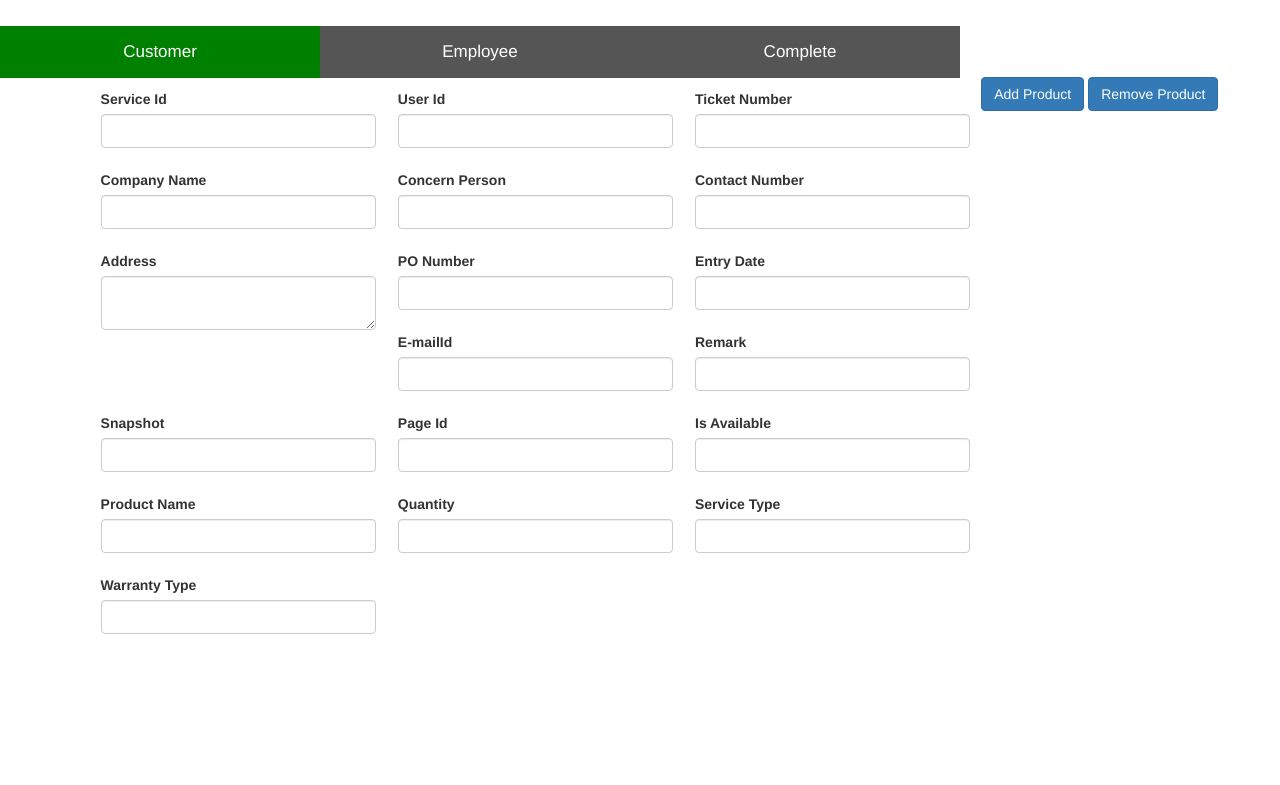
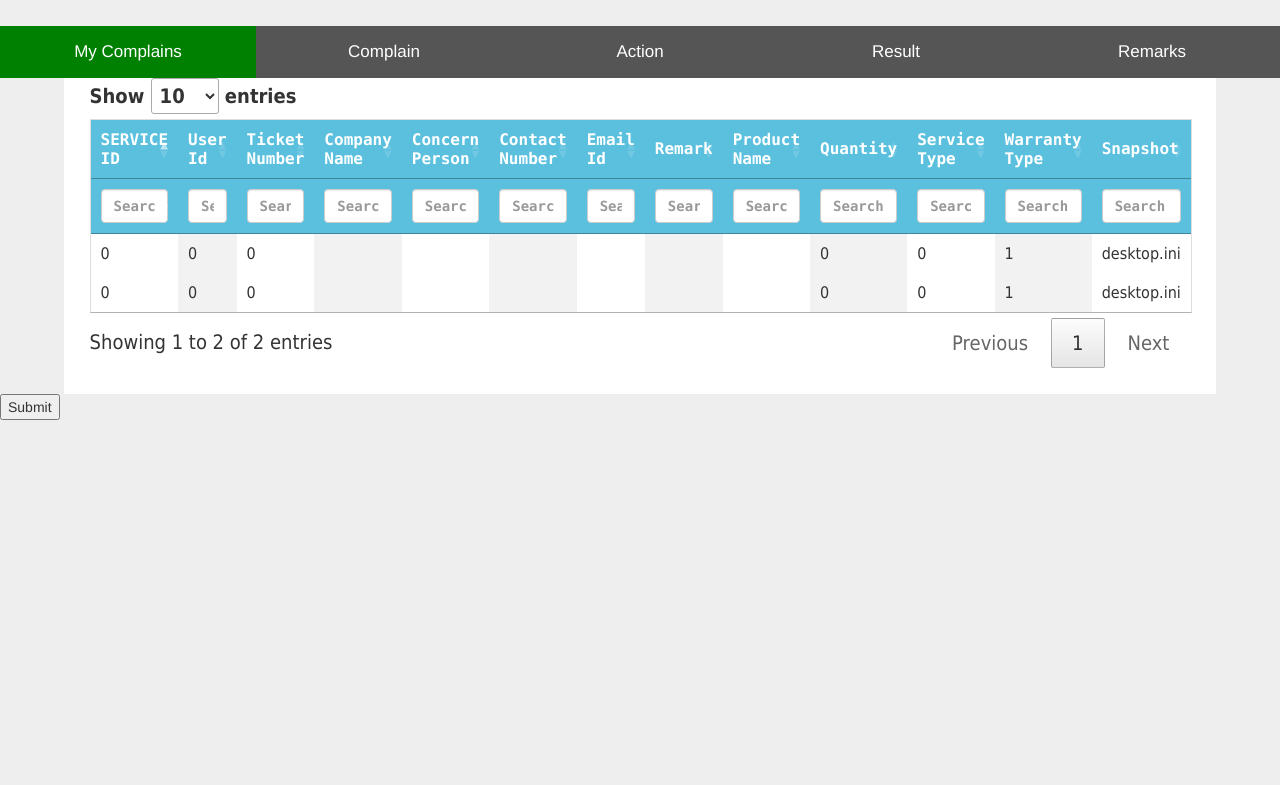
Before and after one commit to CharulBhanawat13/CRM, a PHP site: page /controllers/services.php in a window 1280 px wide. Shown: the top 785 px of the page. Run offline with PHP 8.4, Linux system fonts and the light colour scheme; data comes from the database, SQL or seed files in the repository; both versions use the stored data as it was after the commit; some libraries are stand-ins or nearby versions.

Commit message:
SRM changes

```diff
--- a/SRM/controllers/services.php
+++ b/SRM/controllers/services.php
@@ -9,74 +9,135 @@
     <script src="https://ajax.googleapis.com/ajax/libs/jquery/3.5.1/jquery.min.js"></script>
     <script src="https://maxcdn.bootstrapcdn.com/bootstrap/3.4.1/js/bootstrap.min.js"></script>
     <link rel="stylesheet" href="../css/theme.css">
+    <script src="https://cdn.datatables.net/1.10.22/js/jquery.dataTables.min.js"></script>
+
+    <link rel="stylesheet" href="https://cdn.datatables.net/1.10.22/css/jquery.dataTables.min.css">
 
 </head>
-<body>
-<button class="tablink" onclick="openPage('customer', this, 'green')" id="defaultOpen">Customer</button>
-<button class="tablink" onclick="openPage('employee', this, 'green')">Employee</button>
-<button class="tablink" onclick="openPage('complete', this, 'green')">Complete</button>
+<body style="background-color: rgb(238, 238, 238)">
+<button class="tablink" onclick="openPage('myComplains', this, 'green')" id="defaultOpen">My Complains</button>
+<button class="tablink" onclick="openPage('complain', this, 'green')">Complain</button>
+<button class="tablink" onclick="openPage('action', this, 'green')">Action</button>                                                                                       </button>
+<button class="tablink" onclick="openPage('result', this, 'green')">Result</button>
+<button class="tablink" onclick="openPage('remarks', this, 'green')">Remarks</button>
+<form method="post" action="saveServiceData.php">
+        <div id="myComplains" class="container-large">
+            <?php
+            include ('../db_connection.php');
+            $conn=OpenCon();
+            $sql="Select * from tbl_service";
+            $result = mysqli_query($conn, $sql);
+            echo "<table id='serviceTable'  name='serviceTable' >
+            <thead>
+            <tr>
+            <th >SERVICE ID</th>
+            <th >User Id</th>
+            <th>Ticket Number</th>
+            <th>Company Name</th>
+            <th>Concern Person</th>
+            <th>Contact Number</th>
+            <th>Email Id</th>
+            <th>Remark</th>
+            <th>Product Name</th>
+            <th>Quantity</th>
+            <th>Service Type</th>
+            <th>Warranty Type</th>
+            <th>Snapshot</th>
+            </tr>
+            </thead>
+            <tbody>
+            ";
+            while ($row = mysqli_fetch_array($result, MYSQLI_ASSOC)) {
+                echo "<tr>";
+                echo "<td >" . $row['nserviceId'] . "</td>";
+                echo "<td >" . $row['nuserId'] . "</td>";
+                echo "<td >" . $row['nticketNo'] . "</td>";
+                echo "<td>" . $row['ccompanyName'] . "</td>";
+                echo "<td>" . $row['cconcernPerson'] . "</td>";
+                echo "<td>" . $row['ccontactNo'] . "</td>";
+                echo "<td>" . $row['cmailId'] . "</td>";
+                echo "<td>" . $row['cremark2'] . "</td>";
+                echo "<td>" . $row['cproductName'] . "</td>";
+                echo "<td>" . $row['nqty'] . "</td>";
+                echo "<td>" . $row['nserviceType1'] . "</td>";
+                echo "<td>" . $row['nwarrantyType1'] . "</td>";
+                echo "<td>" . $row['csnapshot'] . "</td>";
+
+                echo "</tr>";
+            }
+            echo "</tbody></table>";
+            CloseCon($conn);
+
+            ?>
+        </div>
 
 
-<div id='customer' class="container-large">
+        <div id='complain' class="container-large">
             <div class="grid">
-        <label>Service Id</label> <input type="text" class="form-control">
+                <label>Service Id</label> <input type="text" name="serviceId" class="form-control">
             </div>
             <div class="grid">
-        <label>User Id</label> <input type="text" class="form-control">
+                <label>User Id</label> <input type="text" name="userId" class="form-control">
             </div>
             <div class="grid">
-        <label>Ticket Number</label> <input type="text" class="form-control">
+                <label>Ticket Number</label> <input type="text" name="ticketNo" class="form-control">
             </div>
             <div class="grid">
-        <label>Company Name</label> <input type="text" class="form-control">
+                <label>Company Name</label> <input type="text" name="companyName" class="form-control">
             </div>
             <div class="grid">
-        <label>Concern Person</label><input type="text" class="form-control">
+                <label>Concern Person</label><input type="text" name="concernPerson" class="form-control">
             </div>
             <div class="grid">
-        <label>Contact Number</label><input type="text" class="form-control">
+                <label>Contact Number</label><input type="text" name="contactNumber" class="form-control">
             </div>
             <div class="grid">
-        <label>Address</label> <textarea  class="form-control"></textarea>
+                <label>Address</label> <textarea  name="address" class="form-control"></textarea>
 
             </div>
             <div class="grid">
-        <label>PO Number</label> <input type="text" class="form-control">
+                <label>PO Number</label> <input type="text" name="ponumber" class="form-control">
             </div>
             <div class="grid">
-        <label>Entry Date</label> <input type="text" class="form-control">
+                <label>Entry Date</label> <input type="date" id="entryDate" name="entryDate" class="form-control">
             </div>
             <div class="grid">
-        <label>E-mailId</label> <input type="text" class="form-control">
+                <label>E-mailId</label> <input type="text" name="emailId" class="form-control">
             </div>
             <div class="grid">
-        <label>Remark</label> <input type="text" class="form-control">
+                <label>Remark</label> <input type="text" name="remark" class="form-control">
             </div>
             <div class="grid">
-        <label>Snapshot</label> <input type="text" class="form-control">
+                <label>Snapshot</label> <input type="file" id="snapshot" name="snapshot">
+                <div id='filesizealert' style="color: red;display: none">File size must be under 500 kb</div>
+
             </div>
             <div class="grid">
-        <label>Page Id</label><input type="text" class="form-control">
+                <label>Is Available</label> <input type="text" name="isAvailable" class="form-control">
             </div>
             <div class="grid">
-        <label>Is Available</label> <input type="text" class="form-control">
+                <label>Product Name</label> <input type="text" name="productName" class="form-control">
             </div>
             <div class="grid">
-        <label>Product Name</label> <input type="text" class="form-control">
+                <label>Quantity</label> <input type="text" name="quantity" class="form-control">
             </div>
             <div class="grid">
-        <label>Quantity</label> <input type="text" class="form-control">
+                <label>Service Type</label> <input type="text" name="serviceType" class="form-control">
             </div>
             <div class="grid">
-        <label>Service Type</label> <input type="text" class="form-control">
-    </div>
-    <div class="grid">
-        <label>Warranty Type</label> <input type="text" class="form-control">
+                <label>Warranty Type</label> <select class="form-control" name="warranty1" id="warranty1">
+                    <option value="1">1 year warranty</option>
+                    <option value="2">2 year warranty</option>
+                    <option value="3">3 year warranty</option>
+                    <option value="4">4 year warranty</option>
+                    <option value="5">5 year warranty</option>
+
+                </select>
             </div>
 
+        </div>
 
-</div>
-<div id='employee' class="container-large">
+        <div id='action' class="container-large">
             <div class="grid">
                 <label>Employee Id</label> <input type="text" class="form-control">
             </div>
@@ -90,7 +151,7 @@
                 <label>Service Type 2</label><input type="text" class="form-control">
             </div>
             <div class="grid">
-        <label>Expiry Date</label> <input type="text" class="form-control">
+                <label>Expiry Date</label> <input type="date" class="form-control">
             </div>
             <div class="grid">
                 <label>Payment Mode</label> <input type="text" class="form-control">
@@ -102,22 +163,29 @@
                 <label>Exp Price</label> <input type="text" class="form-control">
             </div>
             <div class="grid">
-        <label>Warranty Type 2</label> <input type="text" class="form-control">
+                <label>Warranty Type 2</label> <select class="form-control" name="warranty2" id="warranty2">
+                    <option value="1">1 year warranty</option>
+                    <option value="2">2 year warranty</option>
+                    <option value="3">3 year warranty</option>
+                    <option value="4">4 year warranty</option>
+                    <option value="5">5 year warranty</option>
+
+                </select>
             </div>
             <div class="grid">
-        <label>Material Rec Date</label><input type="text" class="form-control">
+                <label>Material Rec Date</label><input type="date" class="form-control">
             </div>
             <div class="grid">
                 <label>Attendant By</label> <input type="text" class="form-control">
             </div>
             <div class="grid">
-        <label>Site Attend Date</label> <input type="text" class="form-control">
+                <label>Site Attend Date</label> <input type="date" class="form-control">
             </div>
             <div class="grid">
                 <label>Complain Status</label> <input type="text" class="form-control">
             </div>
         </div>
-    <div id="complete" class="container-large">
+        <div id="result" class="container-large">
                 <div class="grid">
                     <label>Employee Id</label> <input type="text" class="form-control">
                 </div>
@@ -131,13 +199,20 @@
                     <label>Recieve Quantity</label> <input type="text" class="form-control">
                 </div>
                 <div class="grid">
-            <label>Warranty Type 3</label> <input type="text" class="form-control">
+                    <label>Warranty Type 3</label> <select class="form-control" name="warranty3" id="warranty3">
+                        <option value="1">1 year warranty</option>
+                        <option value="2">2 year warranty</option>
+                        <option value="3">3 year warranty</option>
+                        <option value="4">4 year warranty</option>
+                        <option value="5">5 year warranty</option>
+
+                    </select>
                 </div>
                 <div class="grid">
                     <label>Fault Description</label><input type="text" class="form-control">
                 </div>
                 <div class="grid">
-            <label>Completion Date</label> <input type="text" class="form-control">
+                    <label>Completion Date</label> <input type="date" class="form-control">
                 </div>
                 <div class="grid">
                     <label>Remark 3</label> <input type="text" class="form-control">
@@ -145,19 +220,25 @@
                 <div class="grid">
                     <label>Billing Amount</label> <input type="text" class="form-control">
                 </div>
+
+
+            </div>
+        <div id="remarks" class="container-large">
             <div class="grid">
                 <label>Rating</label><input type="text" class="form-control">
             </div>
             <div class="grid">
                 <label>Remark By Customer</label><input type="text" class="form-control">
             </div>
-
         </div>
 
-</div>
-<button id="Add" class="btn btn-primary">Add Product</button>
-<button id="Remove" class="btn btn-primary">Remove Product</button>
-<div id="textboxDiv"></div>
+    <input type="submit" name="submit" value="Submit">
+
+
+</form>
+<!--<button id="Add" class="btn btn-primary">Add Product</button>-->
+<!--<button id="Remove" class="btn btn-primary">Remove Product</button>-->
+<!--<div id="textboxDiv"></div>-->
 </body>
 <script>
 
@@ -177,16 +258,59 @@
 
     // Get the element with id="defaultOpen" and click on it
     document.getElementById("defaultOpen").click();
+    Date.prototype.yyyymmdd = function() {
+        var yyyy = this.getFullYear().toString();
+        var mm = (this.getMonth()+1).toString(); // getMonth() is zero-based
+        var dd  = this.getDate().toString();
+        return yyyy + "-" + (mm[1]?mm:"0"+mm[0]) + "-" + (dd[1]?dd:"0"+dd[0]); // padding
+    };
+    var date = new Date();
+    document.getElementById('entryDate').value = date.yyyymmdd() ;
+    document.getElementById("entryDate").readOnly = true;
+
+    var uploadField = document.getElementById("snapshot");
+
+    uploadField.onchange = function() {
+        if(this.files[0].size > 500000){
+            alert("File is too big!");
+            this.value = "";
+            document.getElementById("filesizealert").style.display="block";
+        }else {
+            document.getElementById("filesizealert").style.display="none";
+
+        }
+
+    };
 
     $(document).ready(function () {
+
+        var table = $('#serviceTable').DataTable({
+                orderCellsTop: true,
+                "dom": 'lrtip'
+            }
+        );
+
+        $('#serviceTable thead tr').clone(true).appendTo('#serviceTable thead');
+        $('#serviceTable thead tr:eq(1) th').each(function (i) {
+            var title = $(this).text();
+            $(this).html('<input class="form-control" type="text" placeholder="Search ' + title + '" />');
+            $('input', this).on('keyup change', function () {
+                if (table.column(i).search() !== this.value) {
+                    table
+                        .column(i)
+                        .search(this.value)
+                        .draw();
+                }
+            });
+        });
+
+
         $("#Add").on("click", function () {
             $("#textboxDiv").append("<div><br><input type='text' /><br></div>");
         });
         $("#Remove").on("click", function () {
             $("#textboxDiv").children().last().remove();
         });
-
-
     });
 </script>
 </html>
--- a/SRM/css/theme.css
+++ b/SRM/css/theme.css
@@ -29,6 +29,9 @@ img {
     width: 25%;
     float: left;
     margin: 1%;
+    color: white;
+    background-color: #5bc0de;
+    border-radius: 5%;
 }
 table {
     border-collapse: collapse;
@@ -179,7 +182,7 @@ table.dataTable thead .sorting {
     cursor: pointer;
     padding: 14px 16px;
     font-size: 17px;
-    width: 25%;
+    width: 20%;
 }
 
 .tablink:hover {
--- a/SRM/dashboard.php
+++ b/SRM/dashboard.php
@@ -2,7 +2,7 @@
 <html>
 <body style="background-color: #f1f1f1">
 <head>
-    <link rel="stylesheet" href="css/theme.css">
+    <link rel="stylesheet" href="css/theme.css">c
     <link rel="stylesheet" href="css/sidebar.css">
 
 </head>
@@ -14,7 +14,7 @@
     <a href="javascript:void(0)" class="closebtn" onclick="closeNav()">&times;</a>
     <a href="#">About</a>
     <a href="controllers/services.php">Services</a>
-    <a href="#">Clients</a>
+    <a href="controllers/customer.php">Customer</a>
     <a href="#">Contact</a>
 </div>
 <div>
```
Also changed, not shown: SRM/DailyTask.md (+70 -0 lines), SRM/controllers/customer.php (added, +24 -0 lines), SRM/controllers/fetchCustomers.php (added, +53 -0 lines), SRM/controllers/saveServiceData.php (added, +30 -0 lines), SRM/mssql_connection.php (added, +20 -0 lines), SRM/utils/ServiceLayer.php (added, +21 -0 lines), SRM/srm.sql (added). Lines whose indentation alone changed are shown as unchanged.
